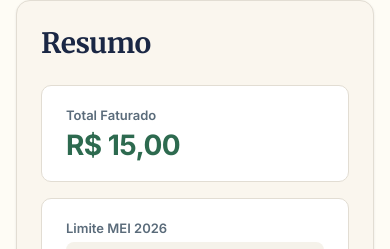
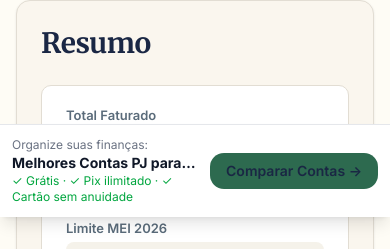
Before and after one commit to vitormdandrade/t3-mei-tools, a Next.js app: page /calculadora/faturamento in a window 390 px wide. Both pictures are taken after typing "5", "5", "5" into the empty fields and a click on the button "+ Adicionar Mês". Shown: the part 1003-1252 px from the top of the page. Built offline with nearby package versions, Linux system fonts and the light colour scheme; no server answers.

Commit message:
CRO: add sticky mobile CTA to faturamento calculator (urgency-aware messaging)

```diff
--- a/app/calculadora/faturamento/Client.tsx
+++ b/app/calculadora/faturamento/Client.tsx
@@ -329,6 +329,31 @@ export default function RevenueCalculator() {
         </div>
       </div>
 
+      {/* Sticky Mobile CTA — shows when user has calculated results */}
+      {total > 0 && (
+        <div className="md:hidden fixed bottom-0 left-0 right-0 bg-white dark:bg-gray-900 border-t border-gray-200 dark:border-gray-700 p-3 z-50 shadow-lg">
+          <div className="flex items-center justify-between gap-3">
+            <div className="flex-1 min-w-0">
+              <p className="text-xs text-gray-500 dark:text-gray-400">
+                {percentage >= 80 ? '⚠️ Atenção ao limite!' : 'Organize suas finanças:'}
+              </p>
+              <p className="text-sm font-bold text-gray-900 dark:text-gray-100 truncate">
+                {percentage >= 80 ? 'Abra uma conta PJ gratuita' : 'Melhores Contas PJ para MEI'}
+              </p>
+              <p className="text-xs text-green-600 dark:text-green-400">
+                ✓ Grátis · ✓ Pix ilimitado · ✓ Cartão sem anuidade
+              </p>
+            </div>
+            <a
+              href="/melhores/melhores-contas-pj-mei"
+              className="flex-shrink-0 bg-accent text-white text-sm px-4 py-2 rounded-lg font-semibold hover:bg-accent-hover whitespace-nowrap no-underline"
+            >
+              {percentage >= 80 ? 'Abrir Conta PJ →' : 'Comparar Contas →'}
+            </a>
+          </div>
+        </div>
+      )}
+
       {/* FAQPage Structured Data */}
       <script
         type="application/ld+json"
```
